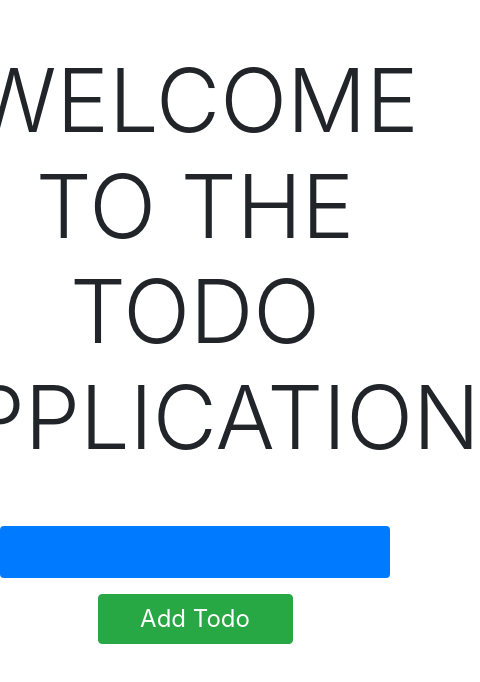
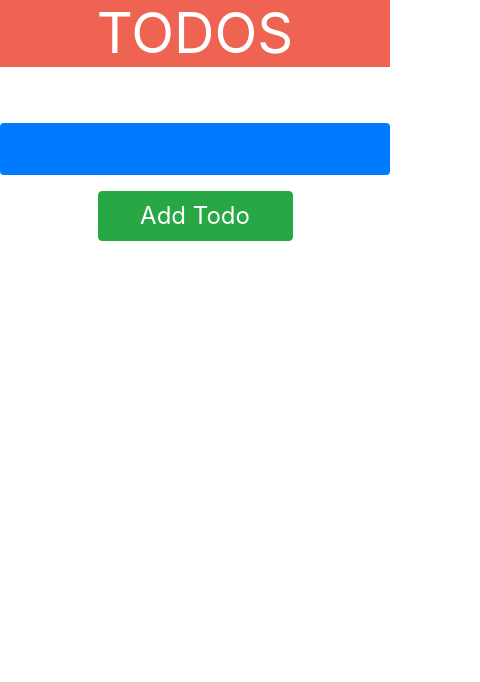
Before and after one commit to vaibhav269/Todo-react-redux, a React app: page / in a window 390 px wide. Shown: the top 682 px of the page, 480 px wide, since content can reach past the window. Built offline with nearby package versions, Linux system fonts and the light colour scheme.

Commit message:
customizing styles for mobile

```diff
--- a/src/js/components/App.js
+++ b/src/js/components/App.js
@@ -1,12 +1,34 @@
-import React from 'react';
+import React,{Component} from 'react';
 import Form from '../components/Form';
 import List from '../components/List';
 
-const App = ()=>(
+
+const breakpoints = {
+    desktop: 1040,
+    tablet: 840,
+    mobile: 540
+  };
+
+
+class App extends Component{
+    render(){
+        function responsiveHeading(){
+                if (window.innerWidth > breakpoints.tablet) {
+                    return (
+                            <h1 className="display-2 mt-5 text-center">WELCOME TO TODO APPLICATION</h1>
+                        )
+                  }
+            else {
+                return (
+                    <h1 style ={ {backgroundColor : '#ee6352'}} className="display-4 text-center text-white w-100"><strong>TODOS</strong></h1>
+                )
+            }
+        }
+        return(
             <div>
                 <div className="container-fluid">
-            <div className="row mt-5 justify-content-center">
-                <h1 className="display-2 text-center">WELCOME TO THE TODO APPLICATION</h1>
+                    <div className="row justify-content-center">
+                        { responsiveHeading() }
                     </div>
                 <div className="row mt-5 justify-content-center">
                     <div className="col-sm-12 col-lg-7">
@@ -21,6 +43,9 @@ const App = ()=>(
                 </div>
             </div>
         </div>
-);
+        )
+    }
+}
+
 
 export default App;
```
Lines whose indentation alone changed are shown as unchanged.
